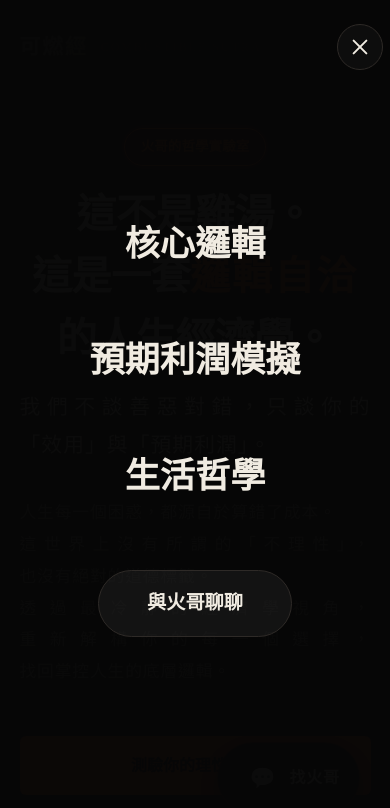
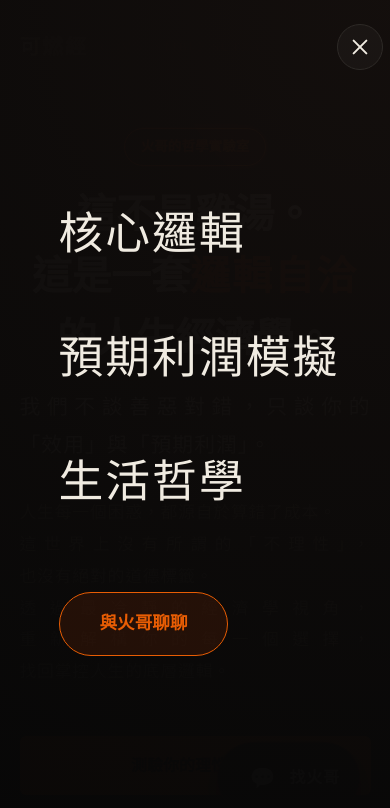
Before and after one commit to Nick791210/firebook, a plain HTML site: page index.html in a window 390 px wide. Both pictures are taken after a click on the element 359 px from the left and 47 px from the top of the page. Shown: the top 808 px of the page. Drawn offline with Linux system fonts and the light colour scheme; a web font is replaced by a local one.

Commit message:
feat: seamless 3D orbit animation and high-end editorial mobile menu

```diff
--- a/styles.css
+++ b/styles.css
@@ -389,32 +389,32 @@ h3 {
 }
 
 @keyframes spin {
+    0% {
+        transform: rotateX(60deg) rotateY(0deg) rotateZ(0deg);
+    }
+
     100% {
         transform: rotateX(60deg) rotateY(0deg) rotateZ(360deg);
-    }
-
-    0% {
-        transform: rotateX(60deg) rotateY(0deg) rotateZ(0deg);
     }
 }
 
 @keyframes spin-rev {
+    0% {
+        transform: rotateX(45deg) rotateY(45deg) rotateZ(0deg);
+    }
+
     100% {
         transform: rotateX(45deg) rotateY(45deg) rotateZ(-360deg);
-    }
-
-    0% {
-        transform: rotateX(45deg) rotateY(45deg) rotateZ(0deg);
     }
 }
 
 @keyframes spin-tilt {
-    100% {
-        transform: rotateX(80deg) rotateY(-40deg) rotateZ(360deg) scale(1.1);
+    0% {
+        transform: rotateX(65deg) rotateY(-20deg) rotateZ(0deg);
     }
 
-    0% {
-        transform: rotateX(50deg) rotateY(-10deg) rotateZ(0deg) scale(0.9);
+    100% {
+        transform: rotateX(65deg) rotateY(-20deg) rotateZ(360deg);
     }
 }
 
@@ -1111,20 +1111,37 @@ footer {
         left: 0;
         width: 100vw;
         height: 100vh;
-        background: rgba(7, 7, 7, 0.98);
+        background: radial-gradient(circle at right top, rgba(20, 15, 13, 0.98), rgba(7, 7, 7, 0.99));
         backdrop-filter: blur(30px);
         -webkit-backdrop-filter: blur(30px);
         flex-direction: column;
         justify-content: center;
-        align-items: center;
+        align-items: flex-start;
+        padding-left: 15vw;
         gap: 0;
         opacity: 0;
         visibility: hidden;
-        transform: scale(1.05);
+        transform: scale(1.02);
         transition: all 0.5s cubic-bezier(0.16, 1, 0.3, 1);
         z-index: 1000;
         border-left: none;
         box-shadow: none;
+    }
+
+    .nav-links::before {
+        content: 'COMBUSTIBLE';
+        position: absolute;
+        left: 3vw;
+        bottom: 5vh;
+        font-family: var(--font-serif);
+        font-size: 5rem;
+        font-weight: 900;
+        color: rgba(255, 255, 255, 0.02);
+        transform: rotate(-90deg);
+        transform-origin: left bottom;
+        pointer-events: none;
+        letter-spacing: 10px;
+        white-space: nowrap;
     }
 
     .nav-links.open {
@@ -1134,26 +1151,45 @@ footer {
     }
 
     .nav-links a:not(.nav-contact) {
-        font-size: 2.2rem;
-        font-weight: 900;
-        margin-bottom: 2.5rem;
+        font-family: var(--font-serif);
+        font-size: 2.8rem;
+        font-weight: 300;
+        margin-bottom: 2rem;
         color: var(--text-primary);
         opacity: 0;
-        transform: translateY(30px);
+        transform: translateX(-40px);
         transition: all 0.5s cubic-bezier(0.16, 1, 0.3, 1);
+        position: relative;
+        text-transform: none;
+        letter-spacing: 2px;
+    }
+
+    .nav-links a:not(.nav-contact)::before {
+        content: '';
+        position: absolute;
+        left: -20px;
+        top: 50%;
+        width: 0;
+        height: 2px;
+        background: var(--accent-orange);
+        transition: width 0.4s cubic-bezier(0.16, 1, 0.3, 1);
+    }
+
+    .nav-links a:not(.nav-contact):hover {
+        color: var(--text-primary);
+    }
+
+    .nav-links a:not(.nav-contact):hover::before {
+        width: 15px;
     }
 
     .nav-links a:not(.nav-contact)::after {
         display: none;
     }
 
-    .nav-links a:not(.nav-contact):hover {
-        color: var(--accent-orange);
-    }
-
     .nav-links.open a:not(.nav-contact) {
         opacity: 1;
-        transform: translateY(0);
+        transform: translateX(0);
     }
 
     .nav-links.open a:not(.nav-contact):nth-child(1) {
@@ -1169,17 +1205,20 @@ footer {
     }
 
     .nav-contact {
-        margin-top: 1rem;
-        font-size: 1.2rem;
-        padding: 1rem 3rem;
+        margin-top: 2rem;
+        font-size: 1.1rem;
+        padding: 1rem 2.5rem;
         opacity: 0;
-        transform: translateY(30px);
+        transform: translateX(-40px);
         transition: all 0.5s cubic-bezier(0.16, 1, 0.3, 1);
+        border: 1px solid var(--accent-orange);
+        background: rgba(255, 85, 0, 0.1);
+        color: var(--accent-orange);
     }
 
     .nav-links.open .nav-contact {
         opacity: 1;
-        transform: translateY(0);
+        transform: translateX(0);
         transition-delay: 0.4s;
     }
 
```
